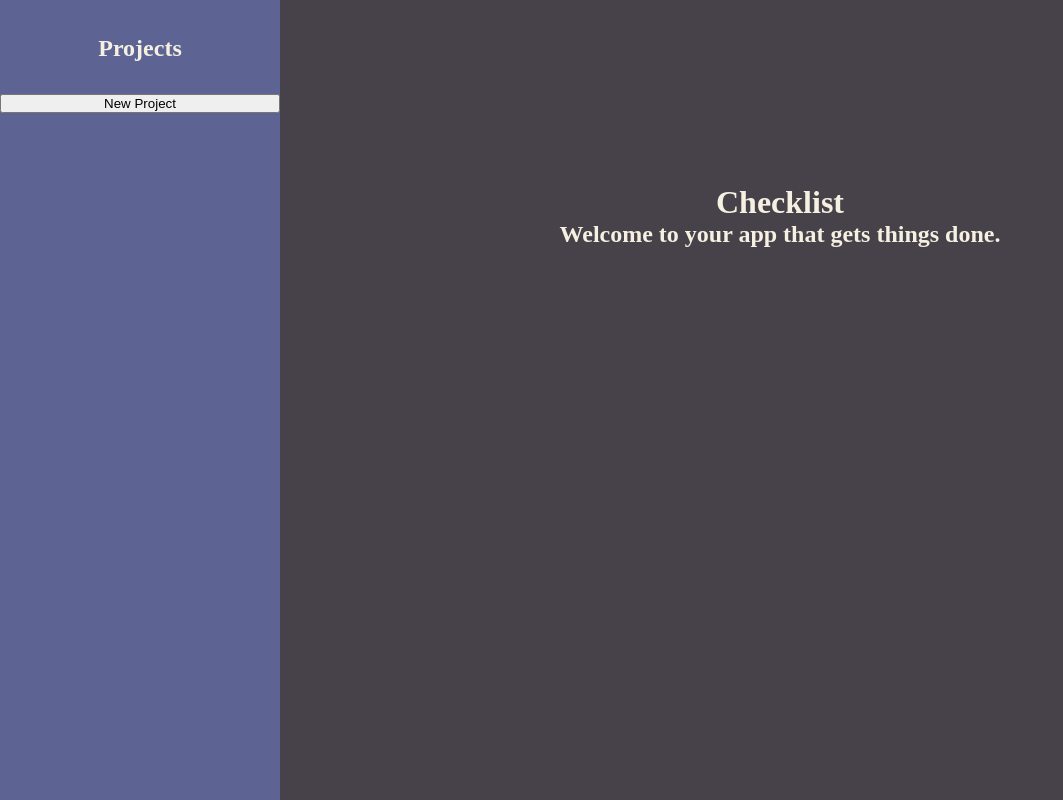
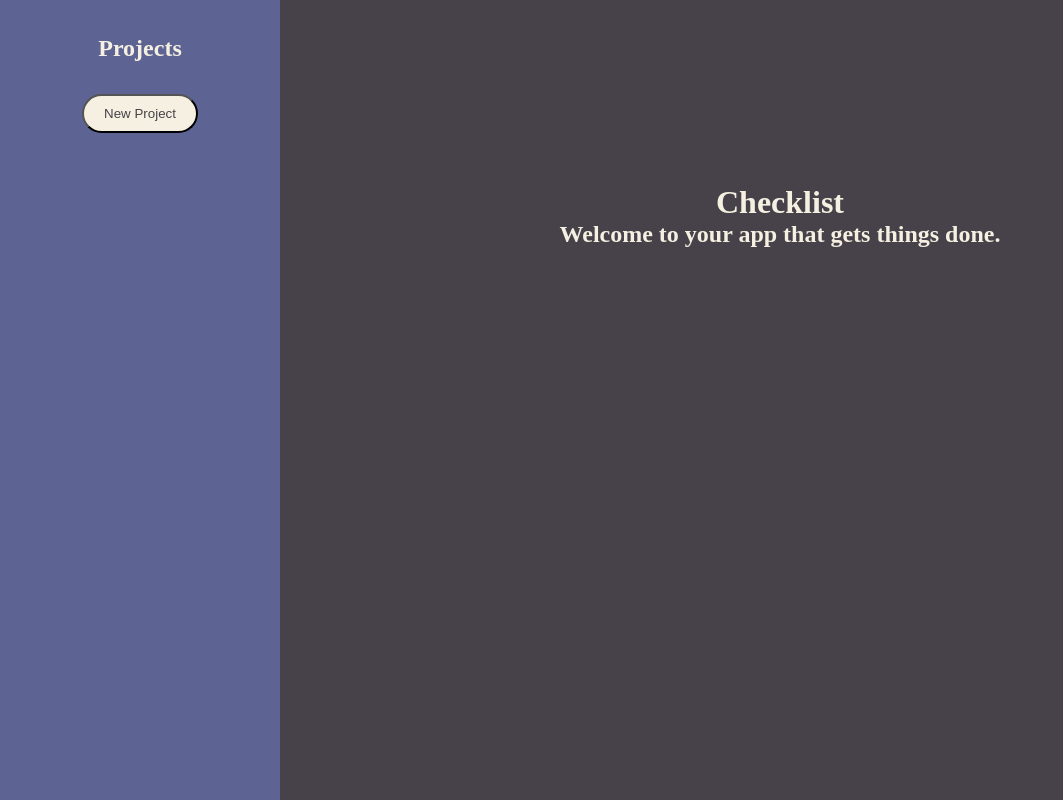
Before and after one commit to blusubz/todo-app, a website built with webpack: page src/template.html in a window 1280 px wide. Shown: the whole page, without its empty margins (0-1063 px from the left). Built offline with nearby package versions, Linux system fonts and the light colour scheme.

Commit message:
feat: align sidebar contents and style New Project button

```diff
--- a/src/styles.css
+++ b/src/styles.css
@@ -164,17 +164,24 @@ aside > h1 {
 
 
 #projects-content {
-    display: flex;
-    flex-direction: column;
-    /* justify-content: space-between; */
+    /* display: flex; */
+    text-align: center;
     gap: 3rem;
+}
+
+#addProjectBtn {
+    cursor: pointer;
+    color: var(--btn-text-color);
+    background-color: var(--btn-bg-color);
+    padding: 10px 20px;
+    border-radius: 20px;
 }
 
 #projectsList > ul {
     display: flex;
     flex-direction: column;
     gap: 1rem;
-    margin-left: 3rem;
+    margin-top: 3rem;
 }
 
 ul {
```
